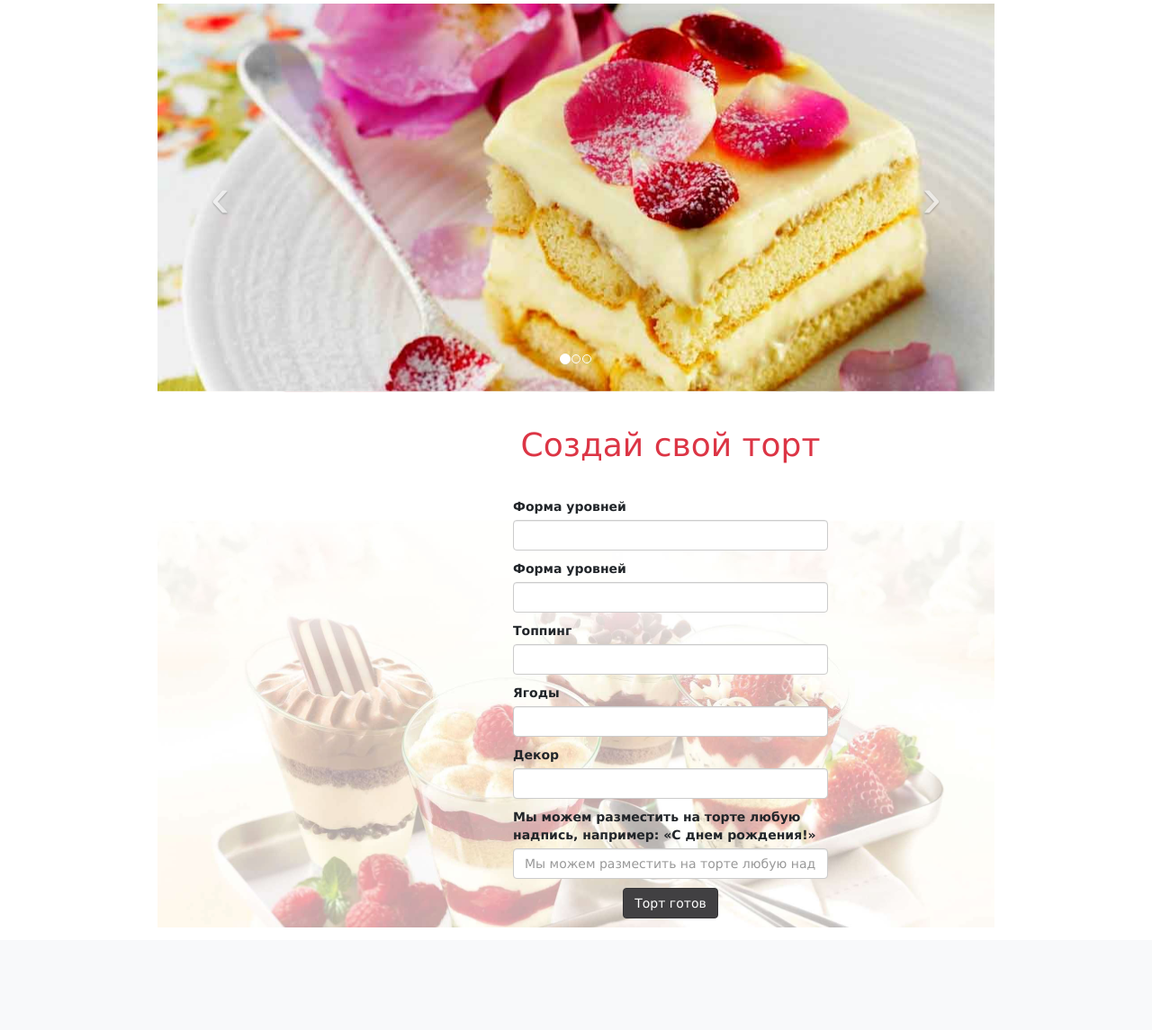
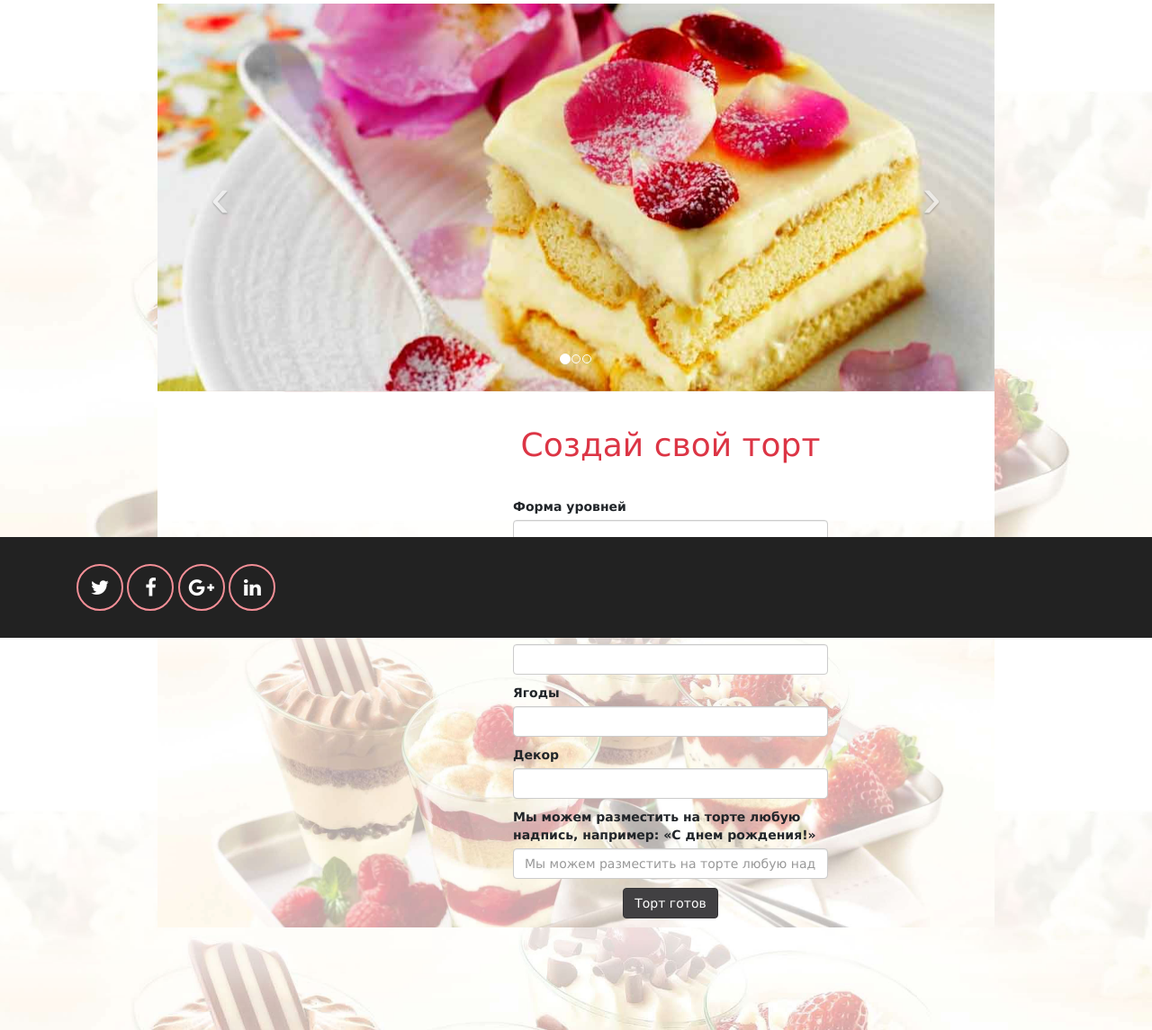
Before and after one commit to mukhametdinovigor/BakeCake, a Django app: page / in a window 1280 px wide. Shown: the part 91-1236 px from the top of the page at 90% size. Before the commit the page ends 1122 px from the top, so only its background shows below. Run offline with Django 3.2, Linux system fonts and the light colour scheme; parts of the project's set-up code (start-up, migrations or seed data) failed here and were passed over; some libraries are stand-ins or nearby versions.

Commit message:
Fix footer to the bottom of page

```diff
--- a/templates/base.html
+++ b/templates/base.html
@@ -15,7 +15,7 @@
     <link href="{% static 'css/theme.css' %}" rel="stylesheet">
     <link href="{% static 'css/signup.css' %}" rel="stylesheet">
 </head>
-<body>
+<body class="container-contacts" style="padding-bottom: 100;">
 {% include "header.html" %}
 
 <div class="container-fluid pt-4">
@@ -24,6 +24,7 @@
 	{% endblock content %}
 </div>
 
+{% include "footer.html" %}
 
 <script src="{% static 'js/jquery.min.js' %}"></script>
 <script src="{% static 'bootstrap/js/bootstrap.min.js' %}"></script>
--- a/templates/footer.html
+++ b/templates/footer.html
@@ -1,4 +1,4 @@
-<footer id="footer" class="clearfix">
+<footer id="footer" class="clearfix fixed-bottom" style="margin-top: 500;">
     <div class="container">
         <div class="row">
             <div class="col-md-8">
```
